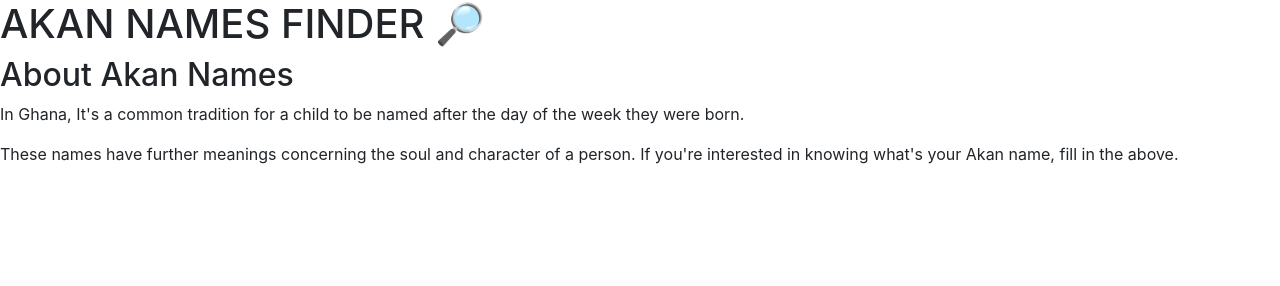
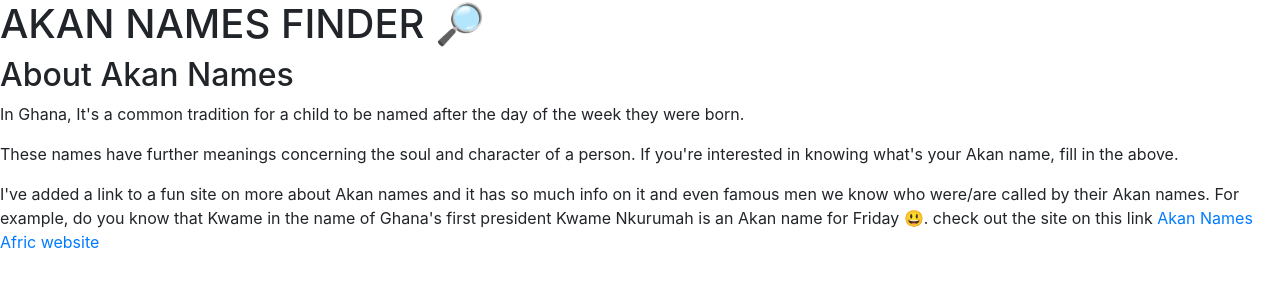
Before and after one commit to AndrewMuchiri/Akan-Application, a plain HTML site: page index.html in a window 1280 px wide. Drawn offline with nearby package versions, Linux system fonts and the light colour scheme.

Commit message:
add third paragraph on what akan names are about - add link to a fun site that gives more info about akan names

```diff
--- a/index.html
+++ b/index.html
@@ -17,5 +17,6 @@
         <h2>About Akan Names</h2>
         <p>In Ghana, It's a common tradition for a child to be named after the day of the week they were born.</p>
         <p>These names have further meanings concerning the soul and character of a person. If you're interested in knowing what's your Akan name, fill in the above.</p>
+        <p>I've added a link to a fun site on more about Akan names and it has so much info on it and even famous men we know who were/are called by their Akan names. For example, do you know that Kwame in the name of Ghana's first president Kwame Nkurumah is an Akan name for Friday 😃. check out the site on this link <a href="https://fairafric.com/let-the-name-speak-the-deep-meaning-of-ghanaian-first-names"> Akan Names Afric website</a> </p>
     </body>
 </html>
```
